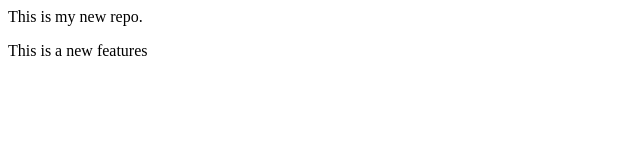
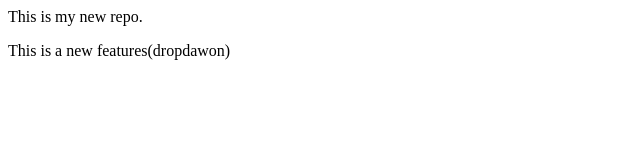
Before and after one commit to Rahul5900/LocalRepo, a plain HTML site: page index.html in a window 1280 px wide. Shown: the full height of the page, 0-640 px from the left. Drawn offline with Linux system fonts and the light colour scheme.

Commit message:
add dropdawon

```diff
--- a/index.html
+++ b/index.html
@@ -1,2 +1,2 @@
 <p>This is my new repo.</p>
-<p>This is a new features</p>
+<p>This is a new features(dropdawon)</p>
```
